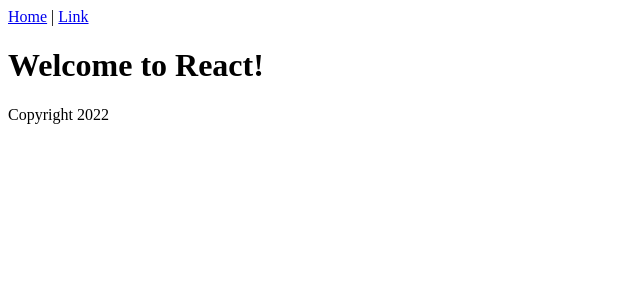
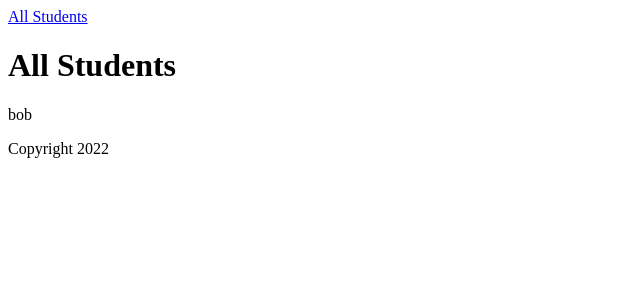
Before and after one commit to justinmmorgan21/online-resumes-public, a React (Vite) app: page / in a window 1280 px wide. Shown: the top 300 px of the page, without its empty margins (0-640 px from the left). Built offline with nearby package versions, Linux system fonts and the light colour scheme.

Commit message:
add students index with dummy student

```diff
--- a/package.json
+++ b/package.json
@@ -12,7 +12,8 @@
   "dependencies": {
     "axios": "^1.7.7",
     "react": "^18.3.1",
-    "react-dom": "^18.3.1"
+    "react-dom": "^18.3.1",
+    "react-router-dom": "^6.27.0"
   },
   "devDependencies": {
     "@eslint/js": "^9.13.0",
--- a/src/App.jsx
+++ b/src/App.jsx
@@ -1,15 +1,38 @@
+import { createBrowserRouter, RouterProvider, Outlet } from "react-router-dom";
+import axios from 'axios';
 import { Header } from "./Header";
 import { StudentsPage } from "./StudentsPage";
 import { Footer } from "./Footer";
 
+
+const router = createBrowserRouter([
+  {
+    element: (
+      <div>
+        <Header />
+        <Outlet />
+        <Footer />
+      </div>
+    ),
+    children: [
+      {
+        path: "/",
+        element: <StudentsPage />,
+        loader: ()=>
+          [
+            {
+              //dummy data goes here
+              first_name: "bob"
+            }
+          ]
+          // axios.get("http://localhost:3000/students.json").then(response => response.data)
+      }
+    ]
+  }
+])
+
 function App() {
-  return (
-    <div>
-      <Header />
-      <StudentsPage />
-      <Footer />
-    </div>
-  )
+  return <RouterProvider router={router} />
 }
 
 export default App;
--- a/src/Header.jsx
+++ b/src/Header.jsx
@@ -1,8 +1,9 @@
+import { Link } from "react-router-dom";
 export function Header() {
   return (
     <header>
       <nav>
-        <a href="#">Home</a> | <a href="#">Link</a>
+        <Link to="/">All Students</Link>
       </nav>
     </header>
   )
--- a/src/StudentsPage.jsx
+++ b/src/StudentsPage.jsx
@@ -1,7 +1,14 @@
+import { useLoaderData } from "react-router-dom"
 export function StudentsPage() {
+
+  const students = useLoaderData();
+
+  console.log(students);
+
   return (
     <main>
-      <h1>Welcome to React!</h1>
+      <h1>All Students</h1>
+      <p>{students[0].first_name}</p>
     </main>
   )
 }
```
Also changed, not shown: 1 other file (tests, documents, lock files or other folders).
